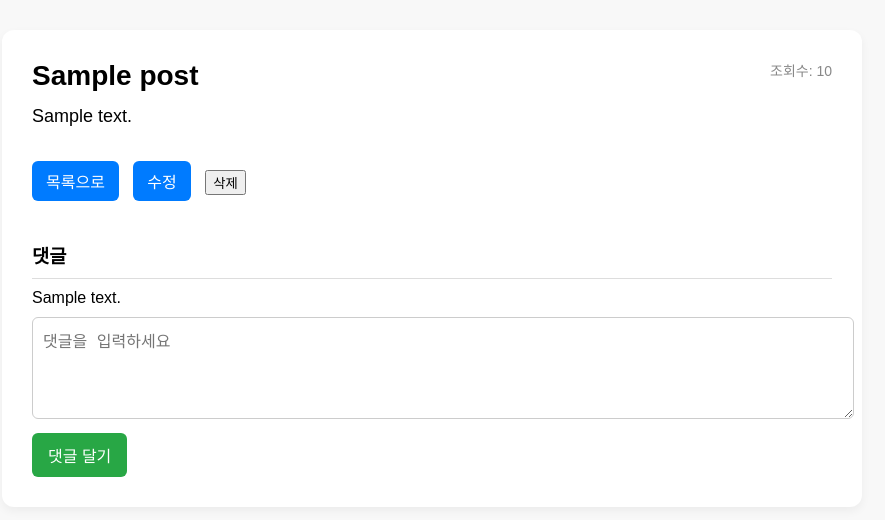
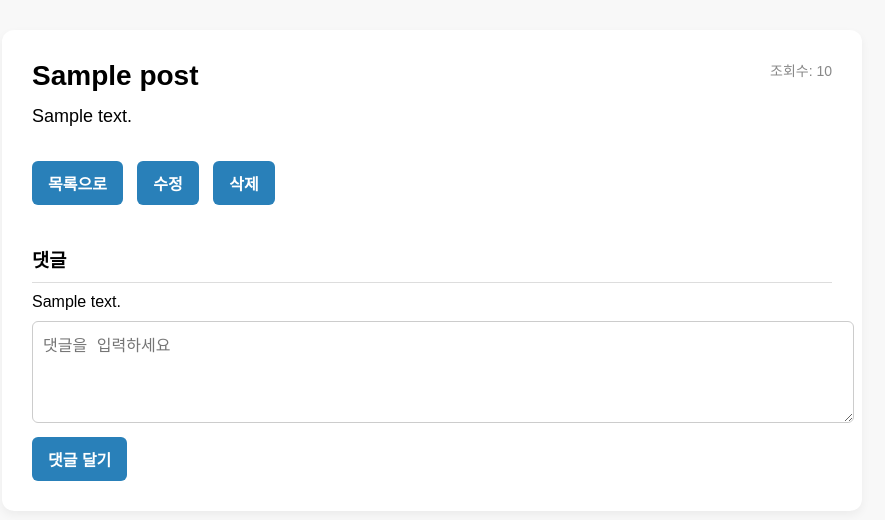
Before and after one commit to seoyeon59/de_homepage, a Flask app: template templates/view.html in a window 1280 px wide. Shown: the top 520 px of the page, without its empty margins (208-1093 px from the left). Run offline with Flask 3, Linux system fonts and the light colour scheme; the template is opened without the code that fills it: most values are stand-ins (such as "Sample title", 1, 10 or a date in 2020).

Commit message:
commit and push

```diff
--- a/app.py
+++ b/app.py
@@ -66,12 +66,70 @@ def post_detail(post_id):
     except Exception as e:
         return f"DB 오류 발생: {e}"
 
+
+@app.route('/post/<post_id>/comment', methods=['POST'])
+def add_comment(post_id):
+    comment = request.form.get('comment')
+    if not comment:
+        return "댓글 내용을 입력하세요.", 400
+    try:
+        doc_ref = firebase_db.collection('posts').document(post_id)
+        doc = doc_ref.get()
+        if not doc.exists:
+            return "게시글이 존재하지 않습니다.", 404
+
+        # 기존 댓글 리스트 가져오기
+        post = doc.to_dict()
+        comments = post.get('comments', [])
+
+        # 새 댓글 추가
+        comments.append(comment)
+
+        # 댓글 업데이트
+        doc_ref.update({'comments': comments})
+        return redirect(url_for('post_detail', post_id=post_id))
+    except Exception as e:
+        return f"댓글 추가 중 오류 발생: {e}"
+
+
+@app.route('/post/<post_id>/delete', methods=['POST'])
+def delete(post_id):
+    try:
+        firebase_db.collection('posts').document(post_id).delete()
+        return redirect(url_for('board'))
+    except Exception as e:
+        return f"삭제 중 오류 발생: {e}"
+
+@app.route('/edit/<post_id>', methods=['GET', 'POST'])
+def edit(post_id):
+    doc_ref = firebase_db.collection('posts').document(post_id)
+    doc = doc_ref.get()
+
+    if not doc.exists:
+        return "해당 게시글이 존재하지 않습니다.", 404
+
+    post = doc.to_dict()
+
+    if request.method == 'POST':
+        title = request.form['title']
+        content = request.form['content']
+        try:
+            doc_ref.update({
+                'title': title,
+                'content': content
+            })
+            return redirect(url_for('post_detail', post_id=post_id))
+        except Exception as e:
+            return f"수정 중 오류 발생: {e}"
+
+    return render_template('edit.html', post=post, post_id=post_id)
+
 @app.route('/notice')
 def notice():
     return render_template('notice.html')
 
 @app.route('/read')
-def read_redirect():
+def read():
     db = firestore.client()
     posts_ref = db.collection('posts')
     docs = posts_ref.stream()
--- a/static/view.css
+++ b/static/view.css
@@ -34,17 +34,27 @@ body {
   margin-bottom: 30px;
 }
 
-.buttons a {
+.buttons {
+  margin-bottom: 30px;
+}
+
+/* 💡 모든 버튼 (a, button) 동일 스타일 */
+.btn {
   display: inline-block;
-  margin-right: 10px;
   text-decoration: none;
   color: white;
-  background-color: #007bff;
-  padding: 8px 14px;
+  background-color: #2980b9;
+  padding: 10px 16px;
+  font-size: 16px;
+  font-weight: 600;
   border-radius: 6px;
+  border: none;
+  cursor: pointer;
+  margin-right: 10px;
+  transition: background-color 0.2s ease;
 }
 
-.buttons a:hover {
+.btn:hover {
   background-color: #0056b3;
 }
 
@@ -70,16 +80,3 @@ body {
   border: 1px solid #ccc;
   margin-bottom: 10px;
 }
-
-.comment-form button {
-  background-color: #28a745;
-  color: white;
-  border: none;
-  padding: 10px 16px;
-  border-radius: 6px;
-  font-size: 16px;
-}
-
-.comment-form button:hover {
-  background-color: #218838;
-}
--- a/templates/edit.html
+++ b/templates/edit.html
@@ -14,7 +14,7 @@
     <input type="text" name="title" value="{{ post.title }}" required><br>
     <textarea name="content" required>{{ post.content }}</textarea><br>
     <button type="submit">수정 완료</button>
+    <a href="{{ url_for('post_detail', post_id=post_id) }}" class="btn">취소</a>
   </form>
-  <a href="{{ url_for('post_detail', post_id=post_id) }}">취소</a>
 </body>
 </html>
--- a/templates/view.html
+++ b/templates/view.html
@@ -15,13 +15,13 @@
     <div class="content">{{ post.content }}</div>
 
     <div class="buttons">
-      <a href="{{ url_for('read') }}">목록으로</a>
-      <a href="{{ url_for('edit', post_id=post.id) }}">수정</a>
+      <a class="btn" href="{{ url_for('read') }}">목록으로</a>
+      <a class="btn" href="{{ url_for('edit', post_id=post.id) }}">수정</a>
       <form action="{{ url_for('delete', post_id=post.id) }}" method="post" style="display:inline;">
-        <button type="submit" onclick="return confirm('정말 삭제하시겠습니까?')">삭제</button>
+        <button class="btn" type="submit" onclick="return confirm('정말 삭제하시겠습니까?')">삭제</button>
       </form>
+    </div>
 
-    </div>
 
     <div class="comments">
       <h3>댓글</h3>
@@ -35,7 +35,7 @@
 
       <form class="comment-form" action="{{ url_for('add_comment', post_id=post.id) }}" method="post">
         <textarea name="comment" placeholder="댓글을 입력하세요" required></textarea>
-        <button type="submit">댓글 달기</button>
+        <button class="btn" type="submit">댓글 달기</button>
       </form>
     </div>
   </div>
```
Also changed, not shown: static/edit.css (+30 -4 lines), static/write.css (indentation only).
